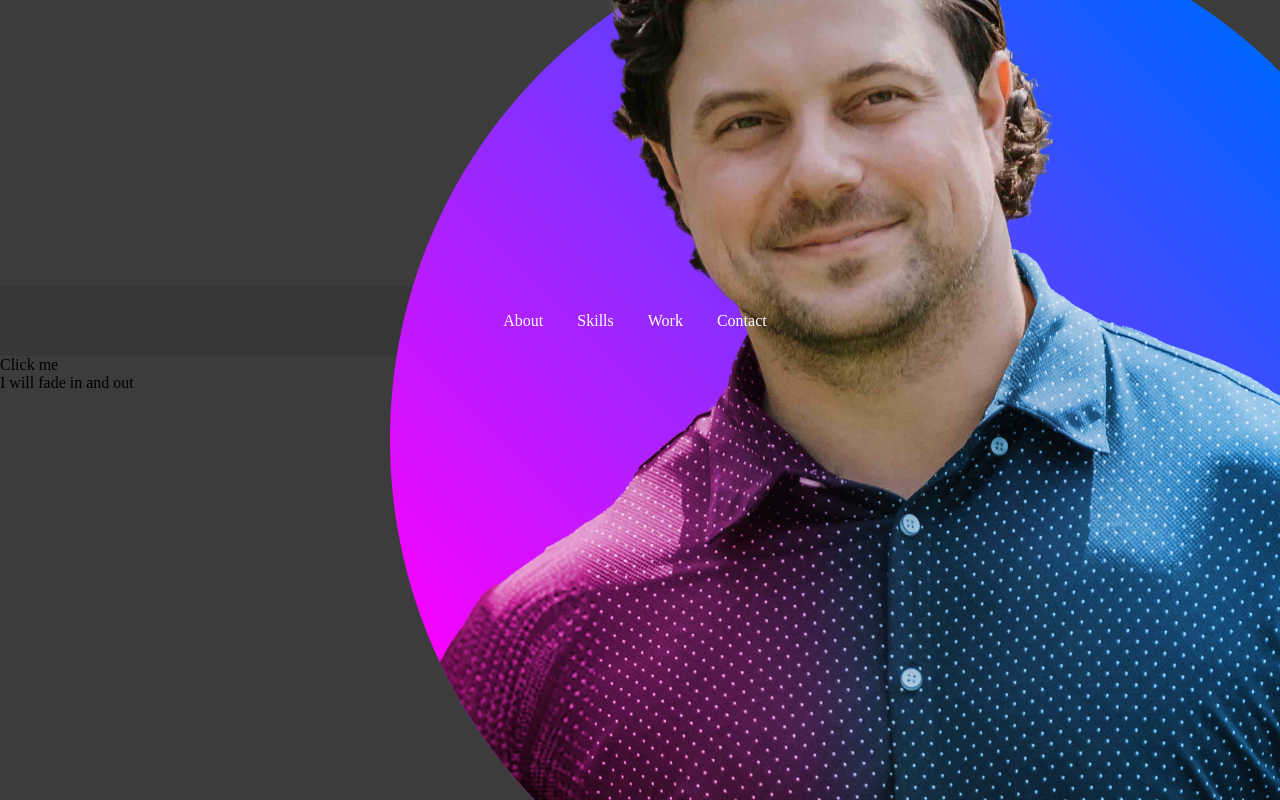
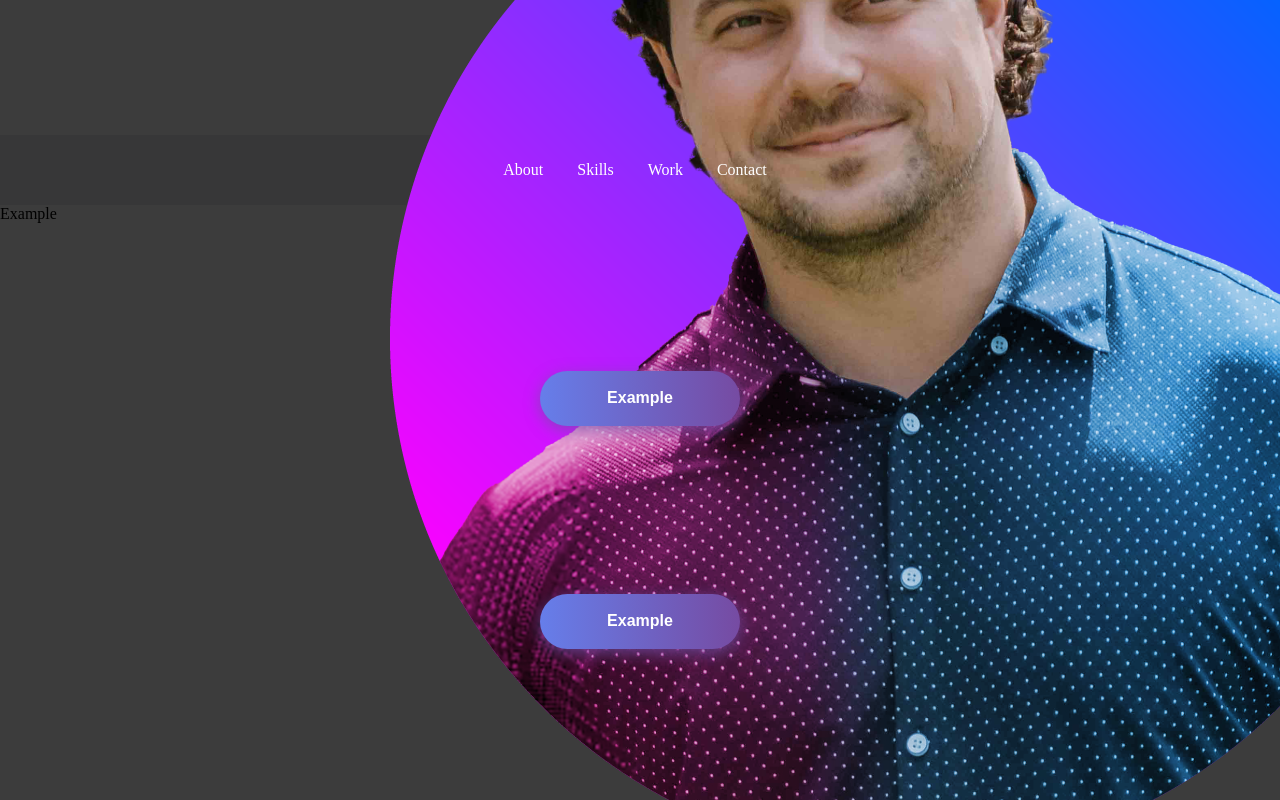
Before and after one commit to 1Chris-Saylor/UX_UI_HW_19, a plain HTML site: page index.html in a window 1280 px wide. Shown: the part 760-1560 px from the top of the page. Drawn offline with nearby package versions, Linux system fonts and the light colour scheme; files that its build step writes are made by us from their sources.

Commit message:
Animated button
Completed and its working. Done in both CSS and jQuery

```diff
--- a/css/styles.css
+++ b/css/styles.css
@@ -133,3 +133,64 @@ body {
         grid-template-areas: "myArea"; /* Adjust as needed */
     }
 }
+
+
+
+
+
+
+
+
+
+
+
+
+
+
+* {
+    -webkit-box-sizing: border-box;
+    -moz-box-sizing: border-box;
+    box-sizing: border-box;
+}
+
+.buttons {
+    margin: 10%;
+    text-align: center;
+}
+
+.btn-hover {
+    width: 200px;
+    font-size: 16px;
+    font-weight: 600;
+    color: #fff;
+    cursor: pointer;
+    margin: 20px;
+    height: 55px;
+    text-align:center;
+    border: none;
+    background-size: 300% 100%;
+
+    border-radius: 50px;
+    moz-transition: all .4s ease-in-out;
+    -o-transition: all .4s ease-in-out;
+    -webkit-transition: all .4s ease-in-out;
+    transition: all .4s ease-in-out;
+}
+
+.btn-hover:hover {
+    background-position: 100% 0;
+    moz-transition: all .4s ease-in-out;
+    -o-transition: all .4s ease-in-out;
+    -webkit-transition: all .4s ease-in-out;
+    transition: all .4s ease-in-out;
+}
+
+.btn-hover:focus {
+    outline: none;
+}
+
+
+.btn-hover.color-3 {
+    background-image: linear-gradient(to right, #667eea, #764ba2, #6B8DD6, #8E37D7);
+    box-shadow: 0 4px 15px 0 rgba(116, 79, 168, 0.75);
+}
--- a/index.html
+++ b/index.html
@@ -59,25 +59,56 @@
 
 
 
+
+
+
+
+
+<!-- NEW NEW!!! -->
 <!DOCTYPE html>
 <html lang="en">
 <head>
     <meta charset="UTF-8">
     <meta name="viewport" content="width=device-width, initial-scale=1.0">
     <title>Your HTML Page</title>
-    <!-- THIS IS MY JAVA LINK MOD 19!!!!!!!!! -->
+    <!-- Include jQuery library -->
     <script src="https://code.jquery.com/jquery-3.6.4.min.js"></script>
 </head>
 <body>
 
-    <!-- Your HTML content goes here -->
-
-    <div id="myID">Click me</div>
-
-    <div class="fadeMe">I will fade in and out</div>
+    <div id="myID" class="centered-button">Example</div>
 
     <!-- Include your JavaScript file using the script tag -->
     <script src="js/index.js"></script>
 
 </body>
 </html>
+
+
+
+<div class="buttons">
+
+    <button class="btn-hover color-3">Example</button>
+
+
+</div>
+
+
+<!DOCTYPE html>
+<html lang="en">
+<head>
+    <meta charset="UTF-8">
+    <meta name="viewport" content="width=device-width, initial-scale=1.0">
+    <title>Your HTML Page</title>
+    <link rel="stylesheet" href="styles.css"> <!-- Include your CSS file -->
+    <script src="https://code.jquery.com/jquery-3.6.4.min.js"></script>
+    <script src="js/index.js"></script> <!-- Include your jQuery code file -->
+</head>
+<body>
+
+    <div class="buttons">
+        <button class="btn-hover color-3">Example</button>
+    </div>
+
+</body>
+</html>
--- a/js/index.js
+++ b/js/index.js
@@ -1,20 +1,31 @@
-// index.js
+$(document).ready(function() {
+    // Define the transition duration
+    var transitionDuration = '.4s';
 
-console.log("Your index.js file is loaded correctly!!!! NEW");
+    // Add hover effect to elements with the class "btn-hover"
+    $(".btn-hover").hover(
+        function() { // mouseenter
+            $(this).css({
+                'background-position': '100% 0',
+                'transition': 'all ' + transitionDuration + ' ease-in-out',
+            });
+        },
+        function() { // mouseleave
+            $(this).css({
+                'background-position': '0 0',
+                'transition': 'all ' + transitionDuration + ' ease-in-out',
+            });
+        }
+    );
 
-// Other JavaScript code can go here
+    // Remove focus outline on button click
+    $(".btn-hover").focus(function() {
+        $(this).blur();
+    });
 
-
-
-// js/index.js
-
-// Test the event listener with a console.log
-console.log("Hello world!");
-
-// Add an event listener for the element with the ID "myID"
-$("#myID").on("click", function() {
-    console.log("You clicked on #myID");
-
-    // Your jQuery code to manipulate the UI
-    $(".fadeMe").fadeToggle("slow");
+    // Apply specific styles for the "color-3" variant
+    $(".btn-hover.color-3").css({
+        'background-image': 'linear-gradient(to right, #667eea, #764ba2, #6B8DD6, #8E37D7)',
+        'box-shadow': '0 4px 15px 0 rgba(116, 79, 168, 0.75)',
+    });
 });
```
